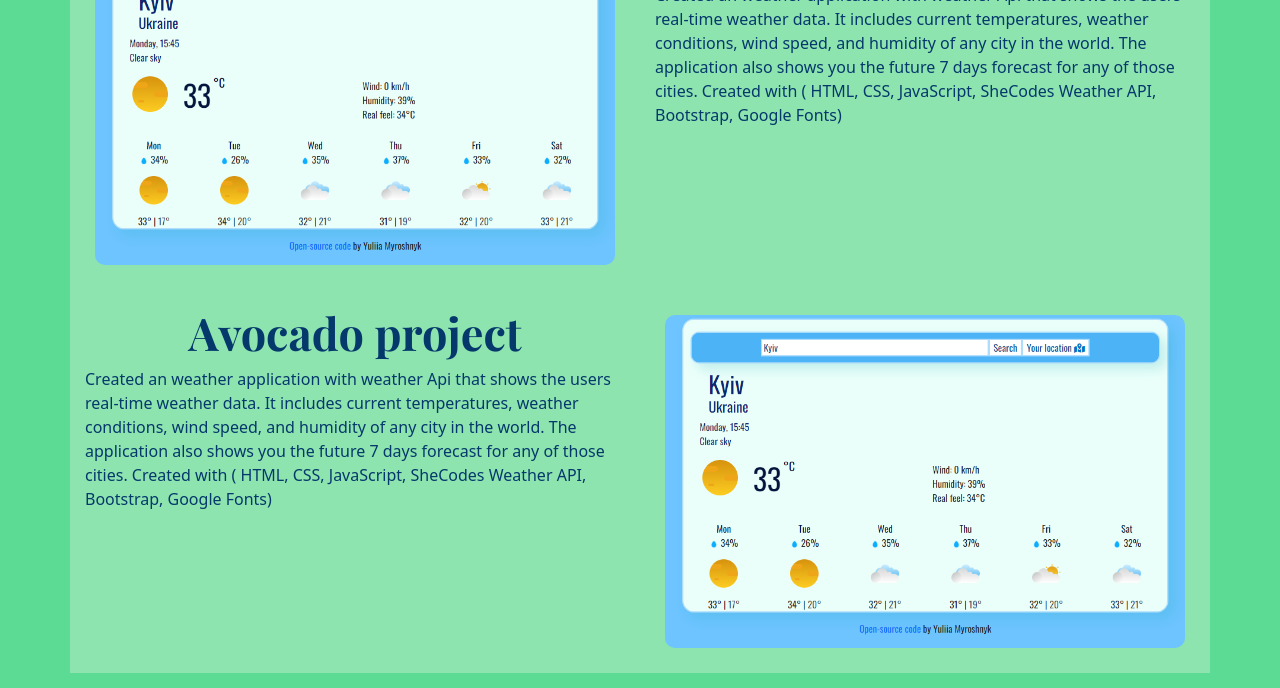
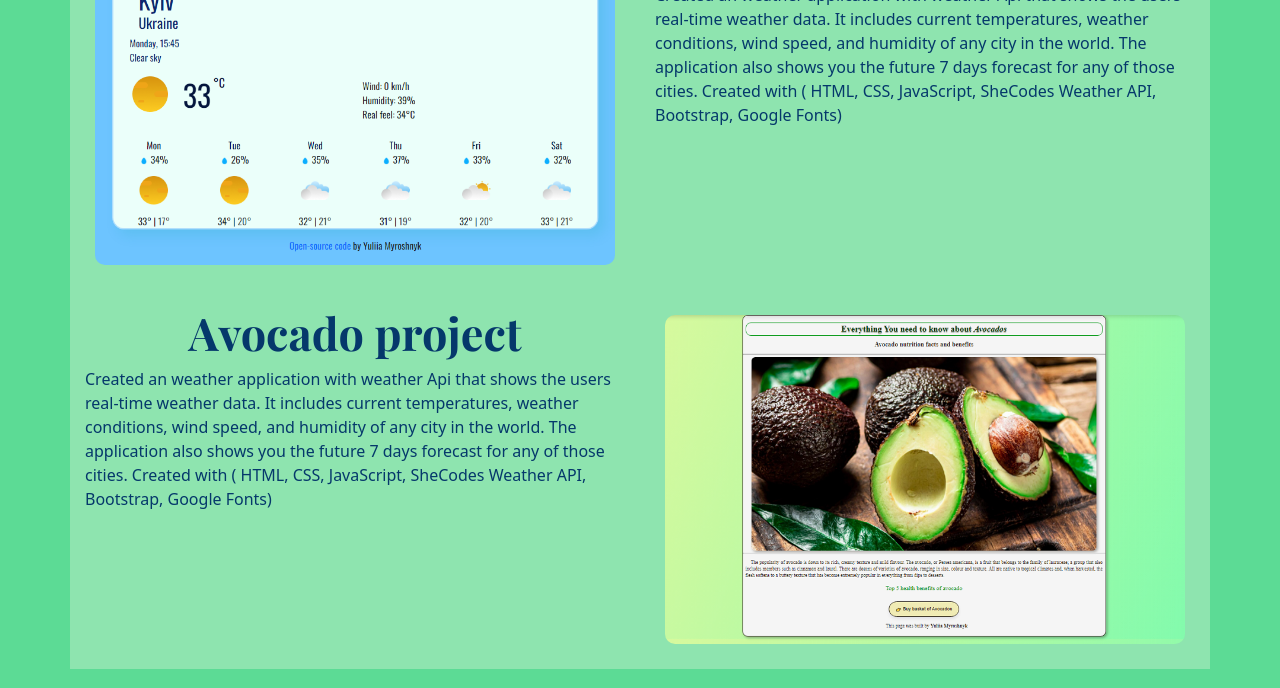
Before and after one commit to YuliiaMyroshnyk/web-portfolio, a plain HTML site: page index.html in a window 1280 px wide. Shown: the part 744-1432 px from the top of the page. Drawn offline with nearby package versions, Linux system fonts and the light colour scheme.

Commit message:
Added project img

```diff
--- a/index.html
+++ b/index.html
@@ -115,7 +115,7 @@
         </div>
 
         <div class="col app-description">
-          <img src="images/weather-app.png" class="img-fluid" id="logo-app" />
+          <img src="images/avocado.png" class="img-fluid" id="logo-app" />
         </div>
       </div>
     </div>
```
Also changed, not shown: images/avocado.png (added).
